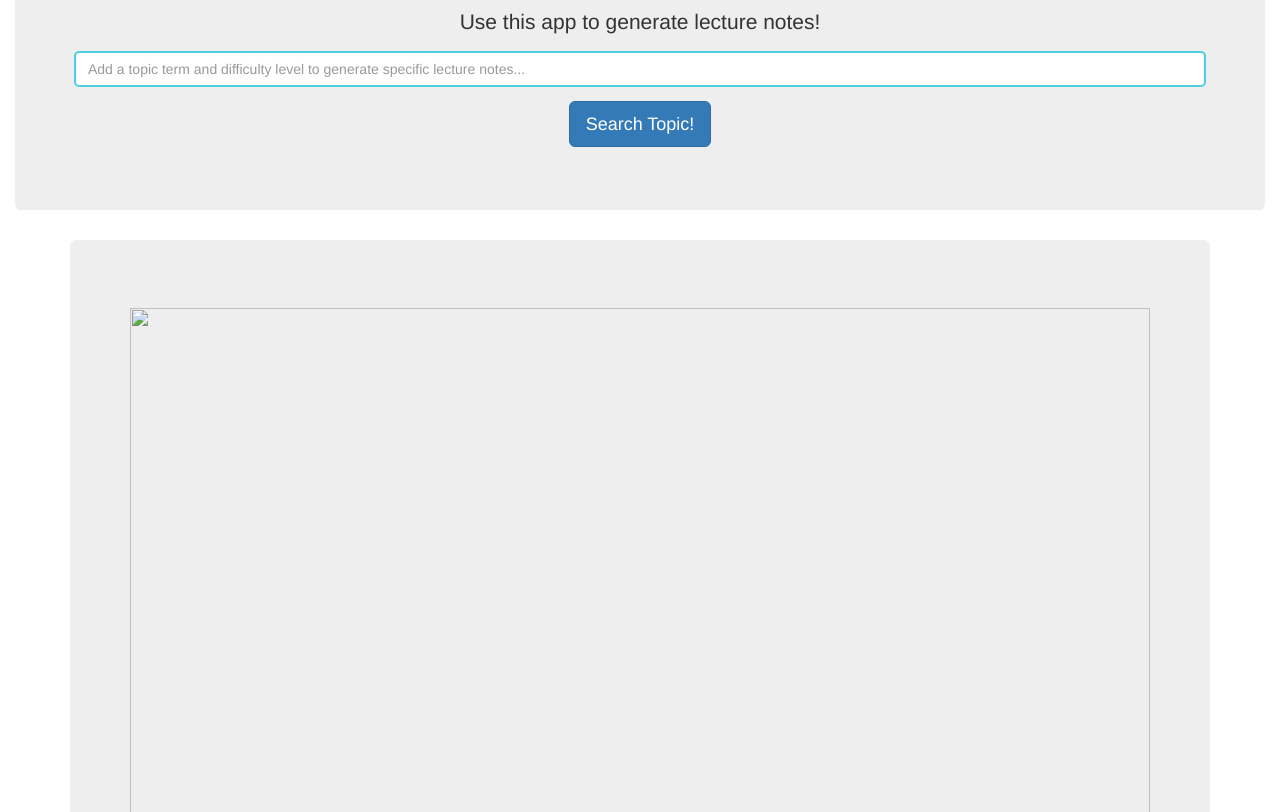
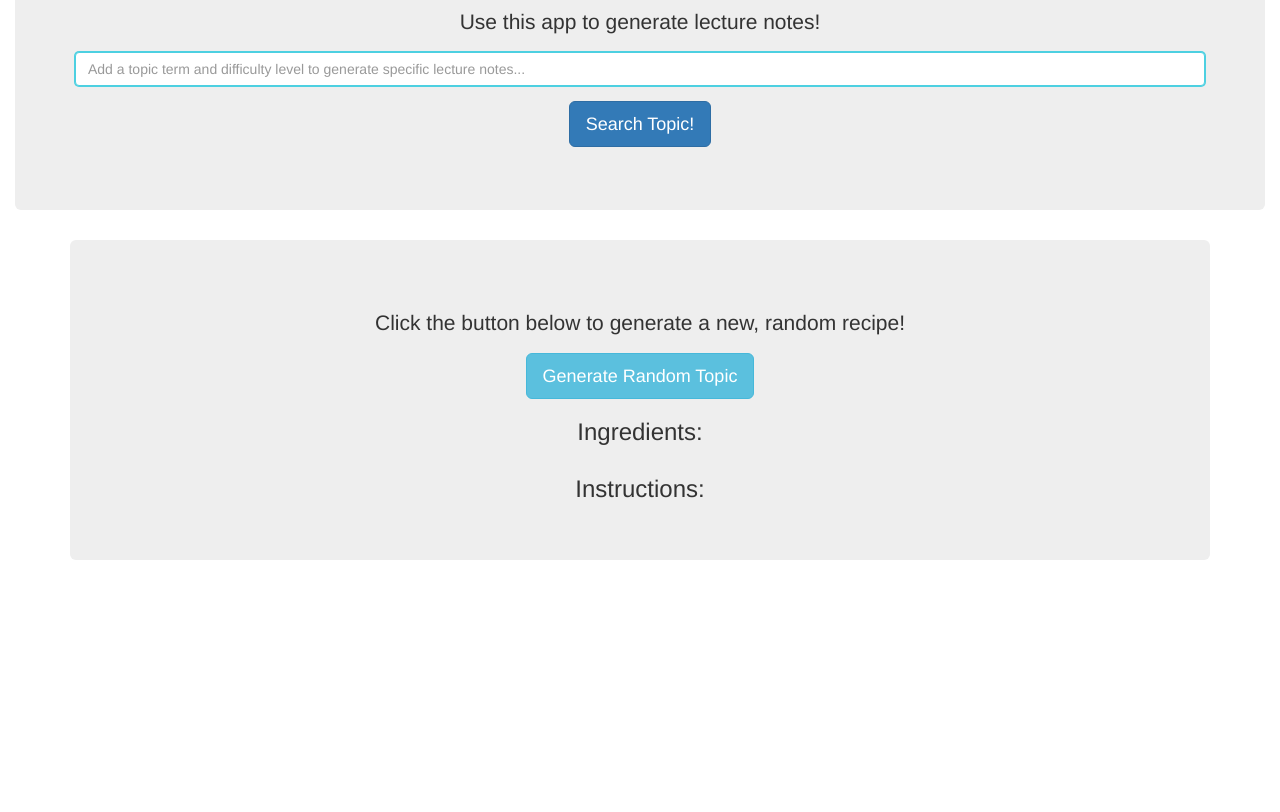
Before and after one commit to shreyas21295/shreyas21295.github.io, a plain HTML site: page index.html in a window 1280 px wide. Shown: the part 140-952 px from the top of the page. After the commit the page ends 800 px from the top, so only its background shows below. Drawn offline with nearby package versions, Linux system fonts and the light colour scheme.

Commit message:
Update index.html

```diff
--- a/index.html
+++ b/index.html
@@ -44,17 +44,6 @@
       <div class="jumbotron text-center">
 
           <h2 id="Title"></h2>
-
-        <div class="embed-responsive embed-responsive-16by9" id="image_responsive">
-
-          <img
-                  class="embed-responsive-item"
-                  id="image1"
-                  height=""
-                  src="">
-          </img>
-
-        </div>
           <p>Click the button below to generate a new, random recipe!</p>
           <button class="btn btn-info btn-lg" id="filter-btn" type="button" >Generate Random Topic</button>
 
```
